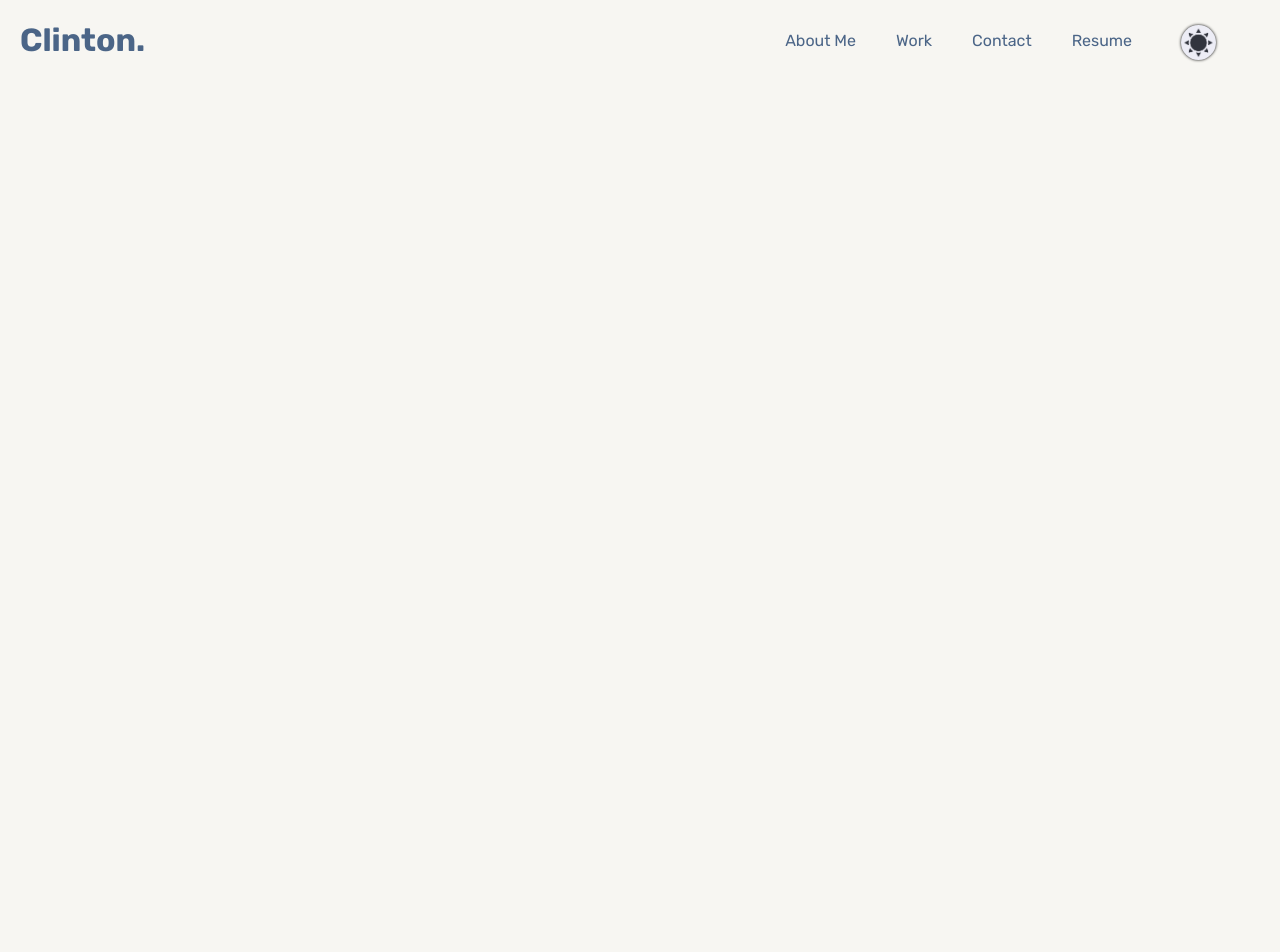
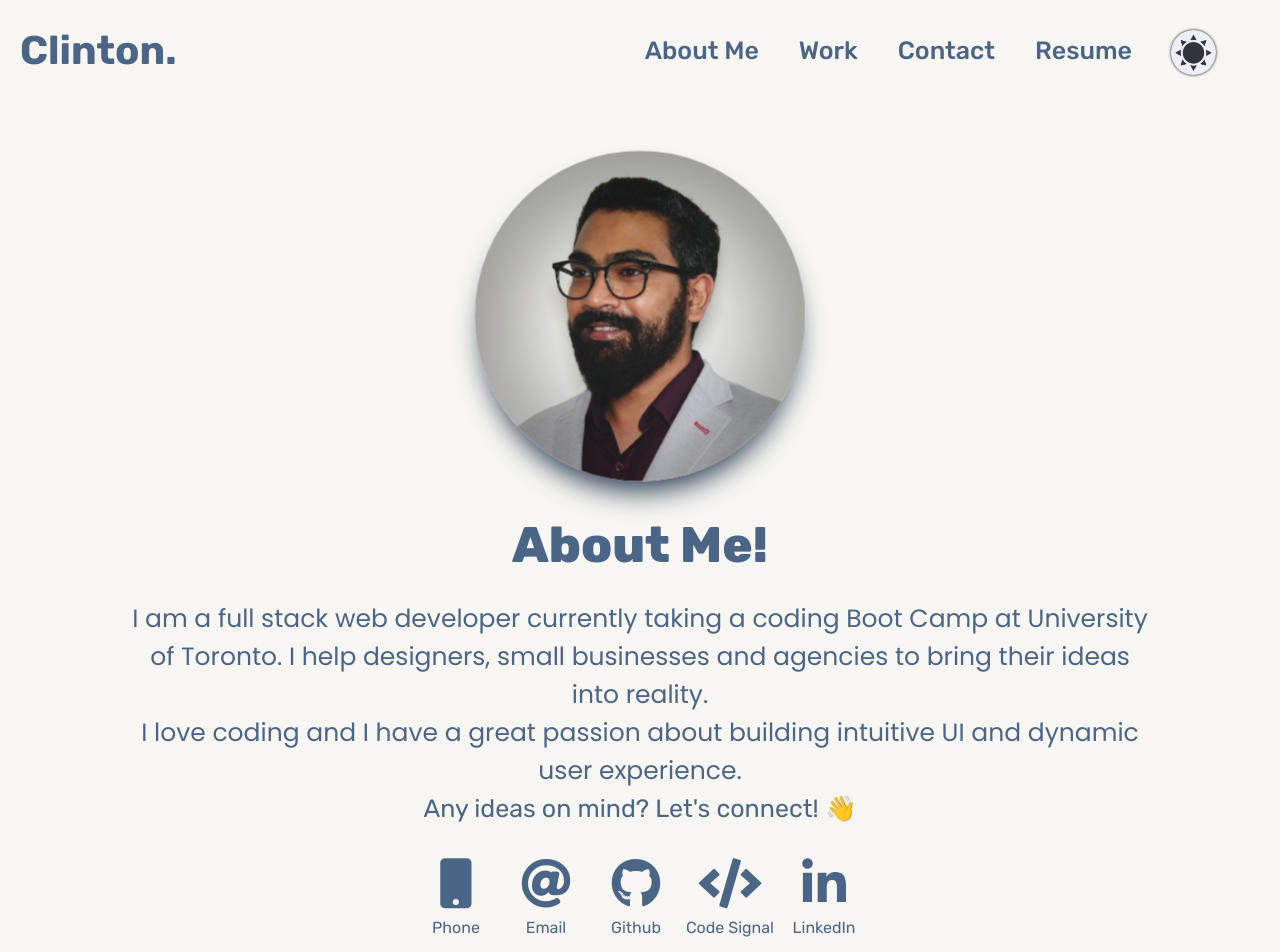
Before and after one commit to pravton/react-portfolio, a React (Create React App) app: page / in a window 1280 px wide. Shown: the top 952 px of the page. Before the commit the page ends 800 px from the top, so only its background shows below. Built offline with nearby package versions, Linux system fonts and the light colour scheme.

Commit message:
added about section

```diff
--- a/src/App.js
+++ b/src/App.js
@@ -2,6 +2,7 @@ import React, {useState} from 'react';
 import logo from './logo.svg';
 import './App.css';
 import { setTheme, switchTheme } from './utils/theme';
+import About from './components/About';
 
 // components
 import Nav from './components/Nav';
@@ -17,6 +18,8 @@ function App() {
         currentTheme={currentTheme}
         setTheme={switchTheme}
         setCurrentTheme={setCurrentTheme}/>
+
+      <About/>
     </div>
   );
 }
--- /dev/null
+++ b/src/components/About/index.js
@@ -0,0 +1,25 @@
+import React from 'react';
+import aboutImg from '../../images/cover.jpg';
+
+function About() {
+  return (
+    <section id="about" className="about-section">
+      <img src={aboutImg} alt="" />
+      <h1 className="title">About Me!</h1>
+      <p className="description">
+      I am a full stack web developer currently taking a coding Boot Camp at University of Toronto. I help designers, small businesses and agencies to bring their ideas into reality. <br/>
+      I love coding and I have a great passion about building intuitive UI and dynamic user experience. <br/>
+      <span><a href="#contact">Any ideas on mind? Let's connect!</a> 👋</span>
+      </p>
+      <div className="contact-icons">
+        <a href="tel:647-515-0170"><i class="fas fa-mobile"></i><span>Phone</span></a>
+        <a href="mailto:pravton_dev@outlook.com"><i class="fas fa-at"></i><span>Email</span></a>
+        <a href="https://github.com/pravton" target="_blank" rel="noreferrer"><i class="fab fa-github"></i><span>Github</span></a>
+        <a href="https://app.codesignal.com/profile/pravton" target="_blank" rel="noreferrer"><i class="fas fa-code"></i><span>Code Signal</span></a>
+        <a href="https://www.linkedin.com/in/pravton/" target="_blank" rel="noreferrer"><i class="fab fa-linkedin-in"></i><span>LinkedIn</span></a>
+      </div>
+    </section>
+  )
+}
+
+export default About;
--- a/src/index.css
+++ b/src/index.css
@@ -1,20 +1,24 @@
 :root {
   --primary-font: 'Rubik', sans-serif;
   --secondary-font:  'Poppins', sans-serif;
+}
+
+html {
+  scroll-behavior: smooth;
 }
 
 .light-theme {
   --primary-color: #4B6587;
   --background-color: #F7F6F2;
   --font-color: #4B6587;
-  --dm-accent-color: #BD4B4B;
+  --dm-accent-color: #CF455C;
 }
 
 .dark-theme {
-  --primary-color: #BD4B4B;
-  --background-color: #2B2B2B;
-  --font-color: #BD4B4B;
-  --dm-accent-color: #4B6587;
+  --primary-color: #D7D8DA;
+  --background-color: #1c1f26;
+  --font-color: #D7D8DA;
+  --dm-accent-color: #CF455C;
 }
 
 
@@ -28,23 +32,35 @@ body {
   min-height: 80vh;
   background-color: var(--background-color);
   color: var(--primary-color);
-
 }
 
 h1,h2,h3,h4,h5,h6 {
   font-family: var(--primary-font);
-  color: var(--font-color-secondary);
+  color: var(--primary-color);
 }
 
 p {
   font-family: var(--secondary-font);
   color: var(--font-color);
+  font-size: 20px;
 }
 
 a {
   font-family: var(--primary-font);
-  color: var(--font-color);
+  color: var(--primary-color);
   text-decoration: none;
+  /* border-radius: 40%; */
+  background-image: linear-gradient(90deg, var(--primary-color), var(--dm-accent-color));
+  background-size: 0% 2px;
+  background-repeat: no-repeat;
+  background-position: bottom;
+  transition: all 0.5s ease;
+  padding-bottom: 5px;
+}
+
+a:hover {
+  color: var(--dm-accent-color);
+  background-size: 100% 2px;
 }
 
 code {
@@ -61,6 +77,10 @@ header {
 .logo-container {
   display: flex;
   margin: auto 20px;
+}
+
+.logo-name {
+  font-size: 40px;
 }
 
 .nav-container {
@@ -96,17 +116,22 @@ header {
   text-decoration: none;
 }
 
+.nav-item a {
+  font-size: 25px;
+  font-weight: 500;
+}
+
 
 /* Toggle Switch Start */
 .toggle-input {
   position: absolute;
-  top: 25px;
+  top: 30px;
   right: 5%;
 }
 
 .toggle-label {
   position: absolute;
-  top: 25px;
+  top: 30px;
   right: 5%;
 }
 
@@ -123,8 +148,8 @@ header {
   background-size: contain;
   border-radius: 50%;
   box-shadow: 0 0 3px black;
-  width: 35px;
-  height: 35px;
+  width: 45px;
+  height: 45px;
   background-color: #1f2833;
   transform: rotate(0deg);
   transition: all 2s;
@@ -139,8 +164,8 @@ header {
   background-size: contain;
   border-radius: 50%;
   box-shadow: 0 0 3px black;
-  width: 35px;
-  height: 35px;
+  width: 45px;
+  height: 45px;
   background-color: #EDEDF6;
   transform: rotate(90deg);
   transition: all 2s;
@@ -152,9 +177,83 @@ header {
   cursor: pointer;
 }
 
+/* General Style */
+.title {
+  font-size: 50px;
+  font-weight: 800;
+  margin: 20px auto;
+}
+
+.description {
+  font-size: 25px;
+}
+
+/* About section */
+.about-section {
+  width: 80%;
+  margin: 40px auto;
+}
+
+.about-section img {
+  max-width: 350px;
+  max-height: 350px;
+  border-radius: 50%;
+  box-shadow: rgb(38, 57, 77) 0px 20px 30px -10px;
+  animation-duration: 1.5s;
+  animation-name: changewidth;
+  animation-iteration-count: infinite;
+  animation-direction: alternate;
+}
+
+@keyframes changewidth {
+  from {
+    transform: scale(0.9);
+  }
+
+  to {
+    transform: scale(1);
+  }
+}
+
+/* contact-icons */
+.contact-icons {
+  display: flex;
+  justify-content: center;
+}
+
+.contact-icons a {
+  display: flex;
+  min-width: 80px;
+  flex-direction: column;
+}
+
+.contact-icons a i {
+  text-align: center;
+  font-size: 50px;
+  margin-bottom: 10px;
+  margin-left: auto;
+  margin-right: auto;
+}
+
+.contact-icons a {
+  margin: 5px;
+}
+
+.contact-icons a span {
+  text-align: center;
+}
+
+.contact-icons a span:hover {
+  background-size: 100% 2px;
+}
 
 /* Responsive CSS width under 880px */
 @media only screen and (max-width: 880px) {
+  .about-section img {
+    max-width: 300px;
+    max-height: 300px;
+  }
+
   header {
     flex-wrap: wrap;
   }
@@ -177,6 +276,11 @@ header {
 
 /* Responsive Style width below 540px */
 @media only screen and (max-width: 690px) {
+
+  .about-section img {
+    max-width: 250px;
+    max-height: 250px;
+  }
 
   .mobile-nav-icon {
     display: block;
```
Also changed, not shown: src/images/cover.jpg (added).
